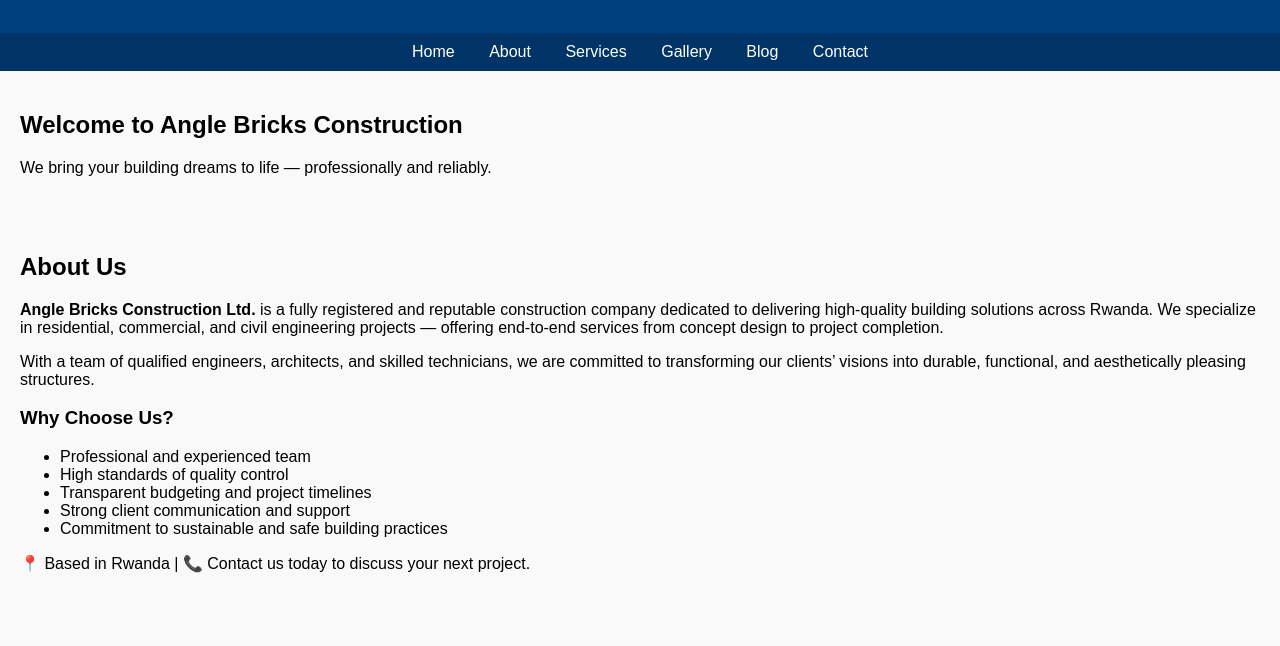
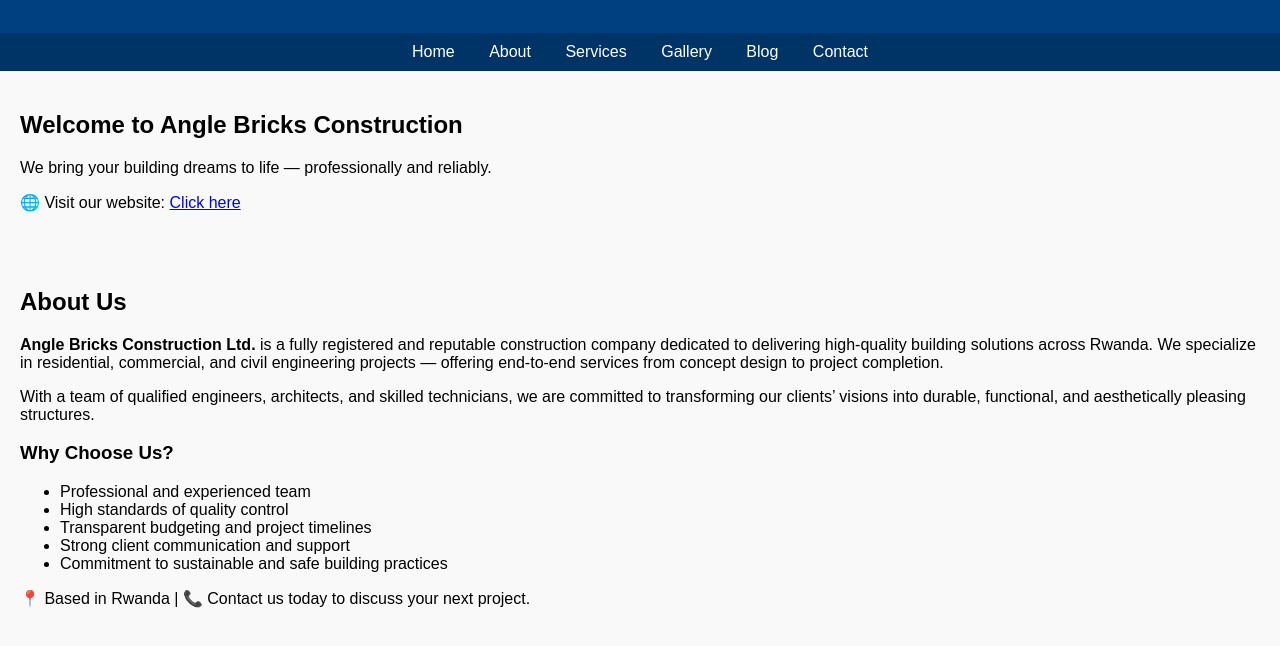
Before and after one commit to Anglebricks/anglebricks, a plain HTML site: page index.html in a window 1280 px wide. Shown: the part 121-767 px from the top of the page. Drawn offline with Linux system fonts and the light colour scheme; files whose address does not match are found by name.

Commit message:
Update index.html

```diff
--- a/index.html
+++ b/index.html
@@ -62,6 +62,7 @@
   <section id="home">
     <h2>Welcome to Angle Bricks Construction</h2>
     <p>We bring your building dreams to life — professionally and reliably.</p>
+    <p>🌐 Visit our website: <a href="https://yourusername.github.io/your-repo-name/" target="_blank">Click here</a></p>
   </section>
 
   <section id="about">
```
